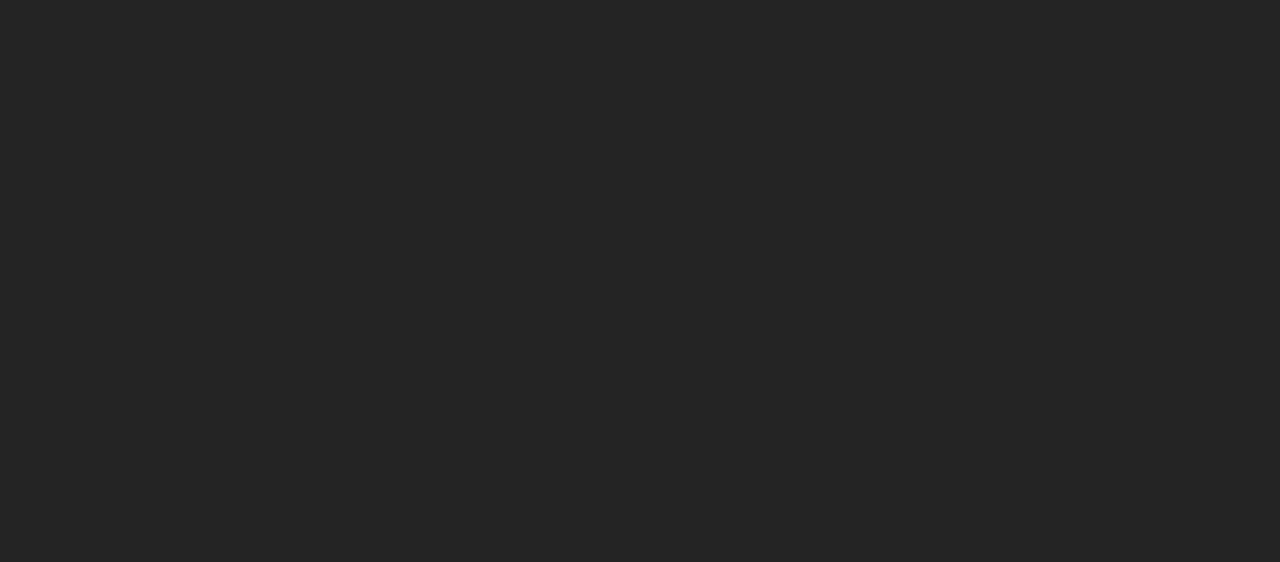
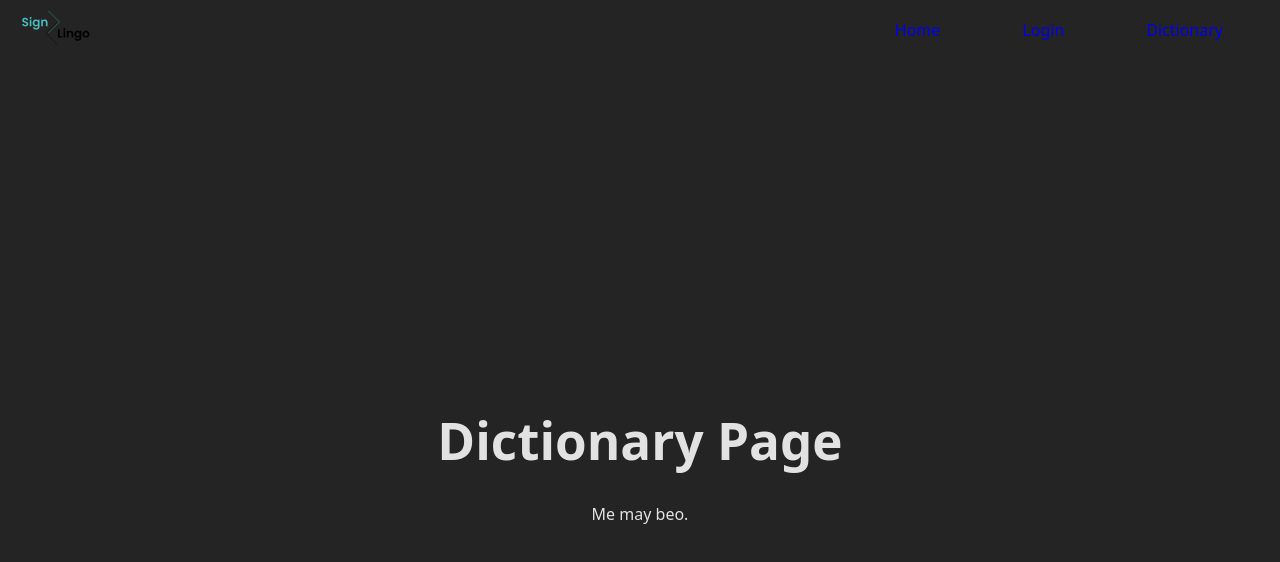
Before and after one commit to HmmOrange/SignLingo, a React (Vite) app: page /Dictionary in a window 1280 px wide. Before the commit this address had no page. Shown: the top 562 px of the page. Built offline with nearby package versions, Linux system fonts and the light colour scheme.

Commit message:
navbar update
add dictionary

```diff
--- /dev/null
+++ b/src/Dictionary/Dictionary.jsx
@@ -0,0 +1,16 @@
+import NavBar from '../NavBar';
+
+function Dictionary() {
+    return (
+            <>
+                <NavBar />
+
+                <div>
+                    <h1>Dictionary Page</h1>
+                    <p>Me may beo.</p>
+                </div>
+            </>
+    );
+}
+
+export default Dictionary;
--- a/src/NavBar.jsx
+++ b/src/NavBar.jsx
@@ -12,6 +12,7 @@
         <div style={{ display: 'flex', alignItems: 'center' }}>
           <Link to="/"><div className="btn">Home</div></Link>
           <Link to="/login"><div className="btn">Login</div></Link>
+          <Link to="/dictionary"><div className="btn">Dictionary</div></Link>
         </div>
       </div>
     </div>
--- a/src/main.jsx
+++ b/src/main.jsx
@@ -4,13 +4,14 @@
 import './index.css';
 import App from './App.jsx';
 import Login from './Login.jsx';
-
+import Dictionary from './Dictionary/Dictionary.jsx';
 createRoot(document.getElementById('root')).render(
   <StrictMode>
     <BrowserRouter>
       <Routes>
         <Route path="/" element={<App />} />
         <Route path="/login" element={<Login />} />
+        <Route path="Dictionary" element={<Dictionary />} />
       </Routes>
     </BrowserRouter>
   </StrictMode>
```
